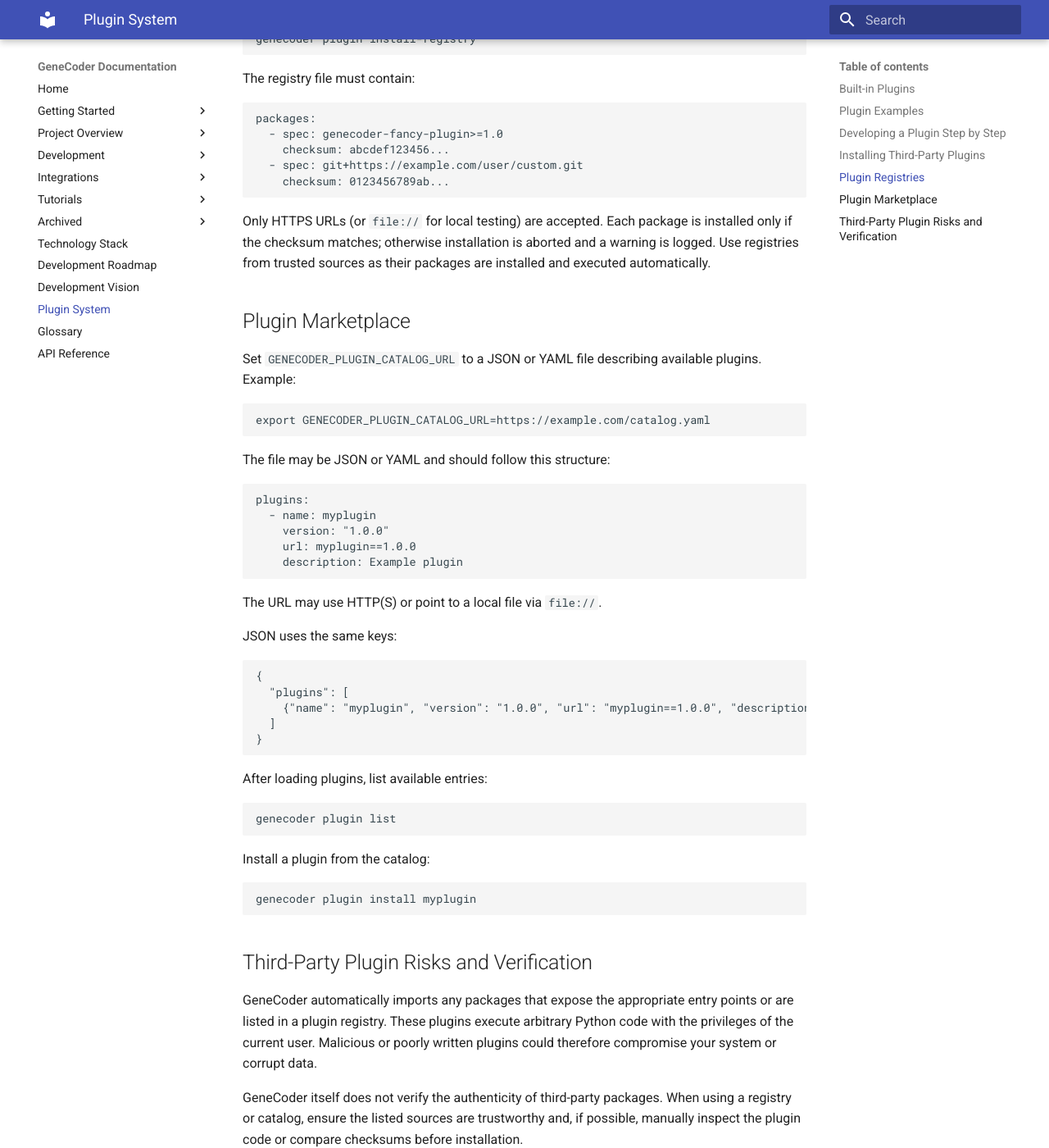
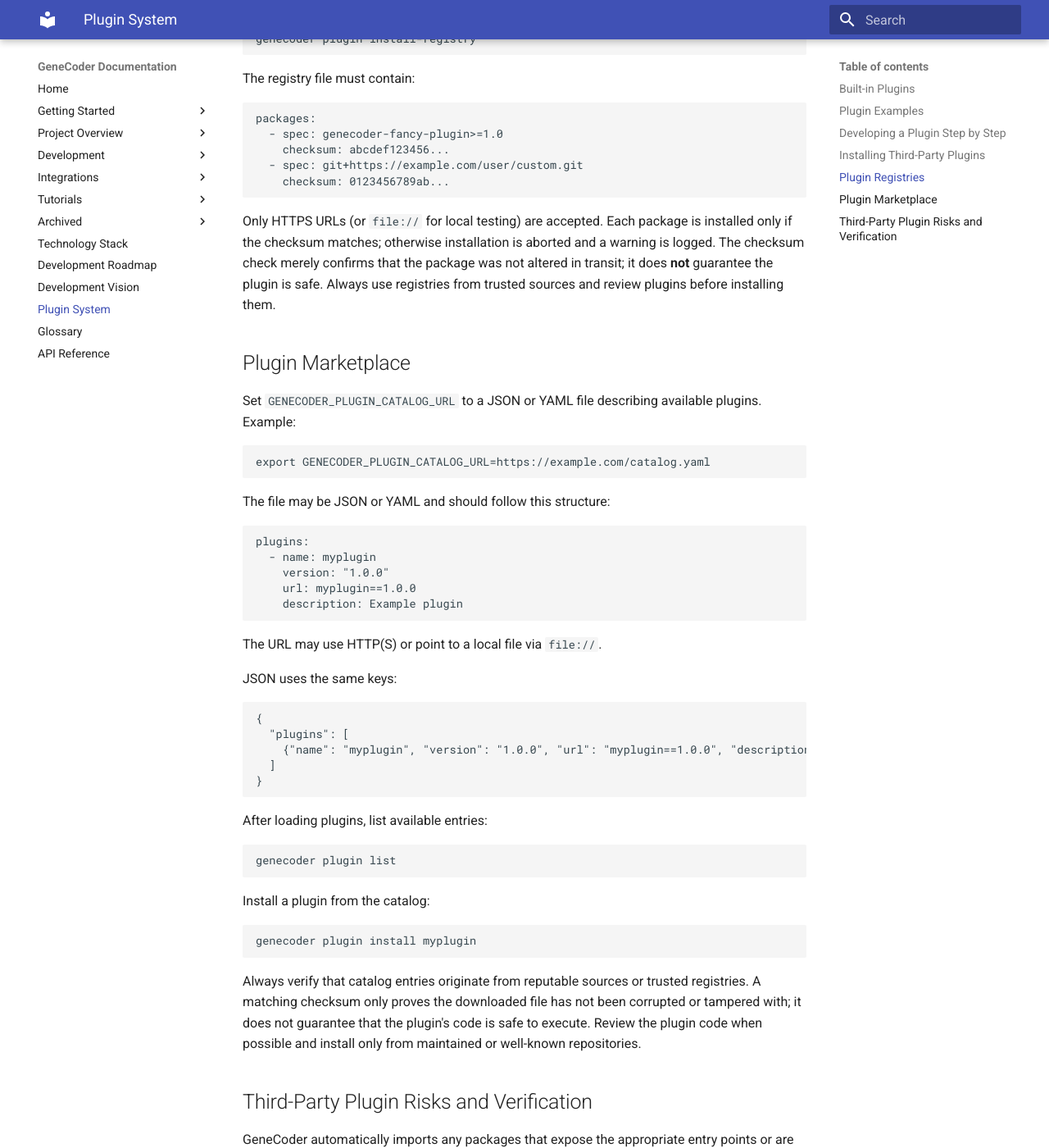
Before and after one commit to d0tTino/GeneCoder, an MkDocs documentation site: the page built from docs/plugins.md, in a window 1280 px wide and 1400 px high, scrolled down 2508 px. Shown: the whole window at 82% size. Built offline with MkDocs 1.6.1 and Material for MkDocs 9.7.7, drawn with Linux system fonts in a browser that asks for light colours.

Commit message:
docs: warn about plugin sources

````diff
--- a/docs/plugins.md
+++ b/docs/plugins.md
@@ -135,8 +135,9 @@ packages:
 
 Only HTTPS URLs (or ``file://`` for local testing) are accepted. Each package is
 installed only if the checksum matches; otherwise installation is aborted and a
-warning is logged. Use registries from trusted sources as their packages are
-installed and executed automatically.
+warning is logged. The checksum check merely confirms that the package was not
+altered in transit; it does **not** guarantee the plugin is safe. Always use
+registries from trusted sources and review plugins before installing them.
 
 ## Plugin Marketplace
 
@@ -181,6 +182,12 @@ Install a plugin from the catalog:
 genecoder plugin install myplugin
 ```
 
+Always verify that catalog entries originate from reputable sources or trusted
+registries. A matching checksum only proves the downloaded file has not been
+corrupted or tampered with; it does not guarantee that the plugin's code is
+safe to execute. Review the plugin code when possible and install only from
+maintained or well-known repositories.
+
 ## Third-Party Plugin Risks and Verification
 
 GeneCoder automatically imports any packages that expose the appropriate entry
````
